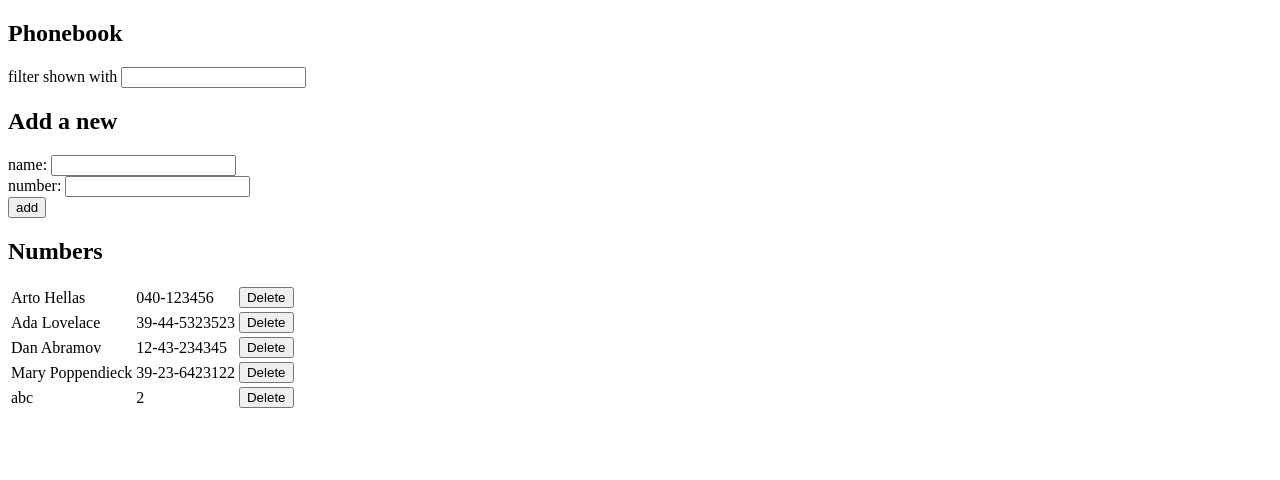
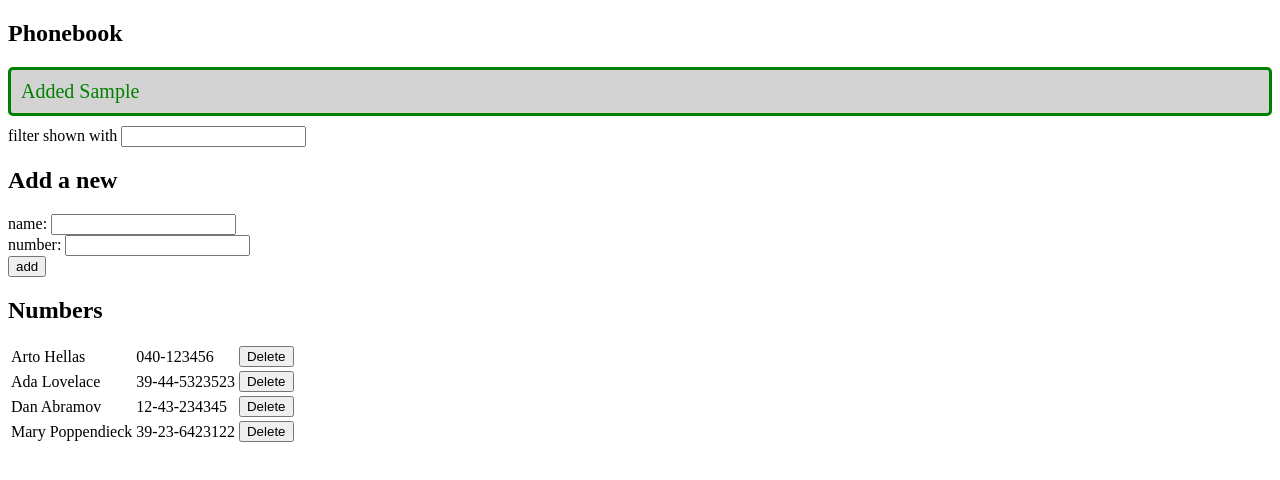
Before and after one commit to adriankristanto/fullstackopen, a React (Vite) app in the folder part2/phonebook/: page / in a window 1280 px wide. Both pictures are taken after typing "Sample", "Sample" into the empty fields and a click on the button "add". Shown: the top 480 px of the page. Built offline with nearby package versions, Linux system fonts and the light colour scheme; no server answers; data requests are answered from the project's data file.

Commit message:
add notification component

```diff
--- a/part2/phonebook/db.json
+++ b/part2/phonebook/db.json
@@ -19,11 +19,6 @@
       "name": "Mary Poppendieck",
       "number": "39-23-6423122",
       "id": "4"
-    },
-    {
-      "name": "abc",
-      "number": "2",
-      "id": "l9aSVz5v_O8"
     }
   ],
   "$schema": "./node_modules/json-server/schema.json"
--- a/part2/phonebook/src/App.jsx
+++ b/part2/phonebook/src/App.jsx
@@ -3,12 +3,14 @@ import PersonFilter from './PersonFilter'
 import PersonForm from './PersonForm'
 import PersonDisplay from './PersonDisplay'
 import personService from './personService'
+import Notification from './Notification'
 
 const App = () => {
   const [persons, setPersons] = useState([])
   const [newName, setNewName] = useState('')
   const [newNumber, setNewNumber] = useState('')
   const [search, setSearch] = useState('')
+  const [notification, setNotification] = useState(null)
 
   useEffect(() => {
     personService
@@ -17,6 +19,10 @@ const App = () => {
         initialPersons => setPersons(initialPersons)
       )
   }, [])
+
+  const handleNotificationClose = () => {
+    setNotification(null)
+  }
 
   const handleAddPersonSubmit = (event) => {
     event.preventDefault()
@@ -28,6 +34,10 @@ const App = () => {
         .then(
           createdPerson => setPersons(prev => prev.concat(createdPerson))
         )
+      setNotification({
+        message: `Added ${newPerson.name}`,
+        type: 'success'
+      })
       setNewName('')
       setNewNumber('')
       return
@@ -42,6 +52,10 @@ const App = () => {
             person => person.id === returnedPerson.id ? returnedPerson : person
           ))
         })
+      setNotification({
+        message: `Updated ${found.name}'s entry`,
+        type: 'success'
+      })
     }
   }
 
@@ -69,6 +83,11 @@ const App = () => {
   return (
     <div>
       <h2>Phonebook</h2>
+      {notification && <Notification
+        message={notification.message}
+        type={notification.type}
+        onClose={handleNotificationClose}
+      />}
       <PersonFilter value={search} onChange={handleSearchInputChange} />
       <h2>Add a new</h2>
       <PersonForm
--- /dev/null
+++ b/part2/phonebook/src/Notification.jsx
@@ -0,0 +1,35 @@
+import { useEffect } from "react";
+
+const Notification = ({message, type, onClose}) => {
+    const styleChoices = {
+        success: {
+            color: 'green',
+        },
+        error: {
+            color: 'red'
+        }
+    }
+
+    const style = {
+        backgroundColor: 'lightgrey',
+        fontSize: '20px',
+        borderStyle: 'solid',
+        borderRadius: '5px',
+        padding: '10px',
+        marginBottom: '10px',
+        ...styleChoices[type]
+    }
+
+    useEffect(() => {
+        const handle = setTimeout(onClose, 3000)
+        return () => clearTimeout(handle)
+    }, [])
+
+    return (
+        <div style={style}>
+            {message}
+        </div>
+     );
+}
+
+export default Notification;
```
